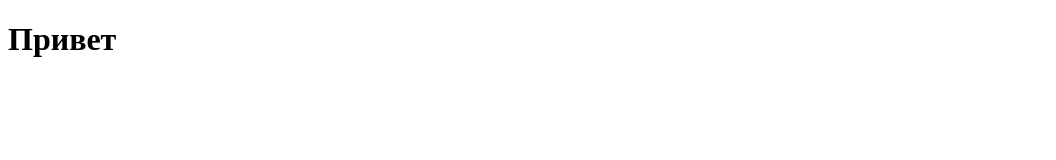
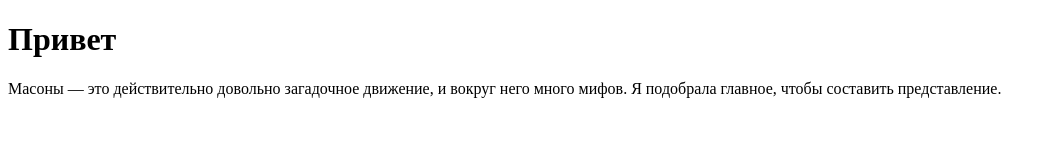
Before and after one commit to Milyausha17/myprojectsonyasss, a plain HTML site: page index.html in a window 1280 px wide. Shown: the whole page, without its empty margins (0-1056 px from the left). Drawn offline with Linux system fonts and the light colour scheme.

Commit message:
first commit

```diff
--- a/index.html
+++ b/index.html
@@ -6,5 +6,8 @@
         <h1>
             Привет
         </h1>
+        <p>
+            Масоны — это действительно довольно загадочное движение, и вокруг него много мифов. Я подобрала главное, чтобы составить представление.
+        </p>
     </body>
 </html>
```
